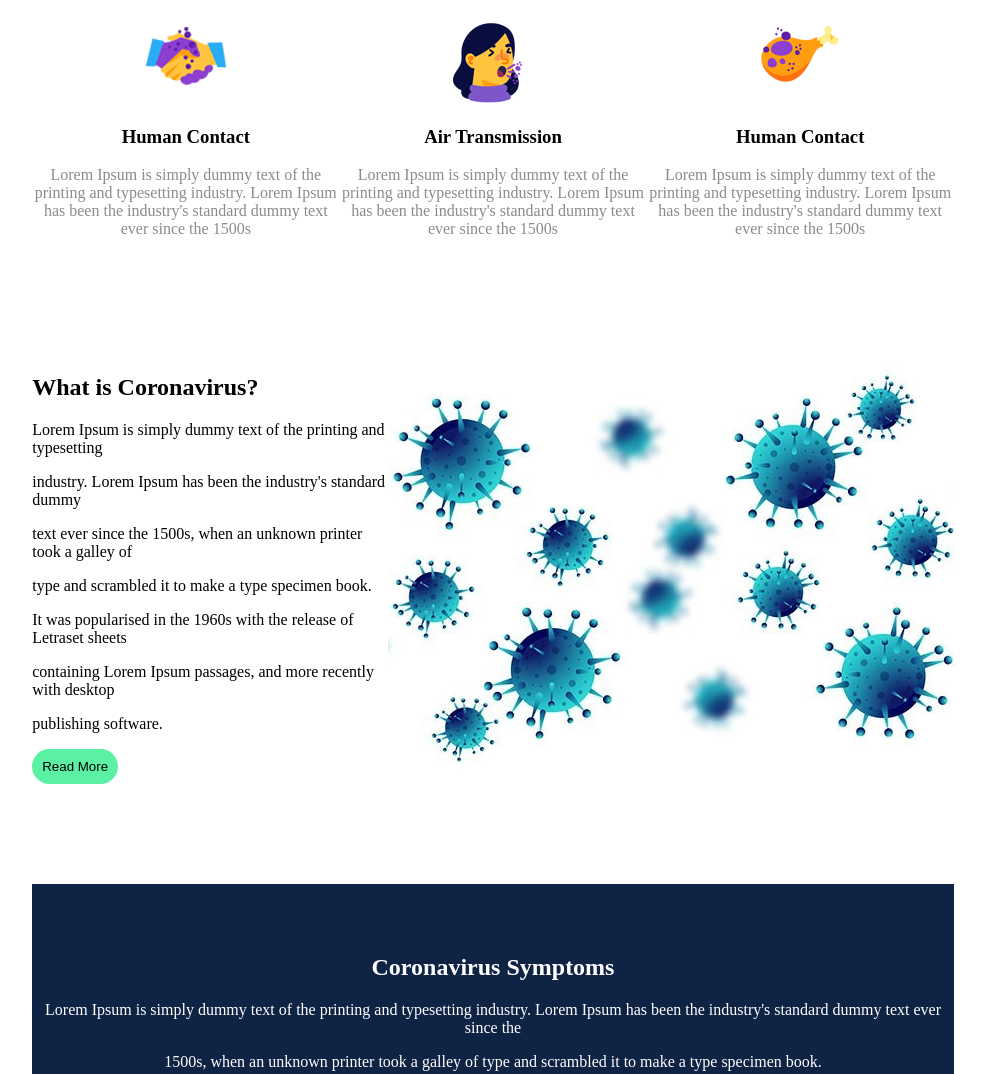
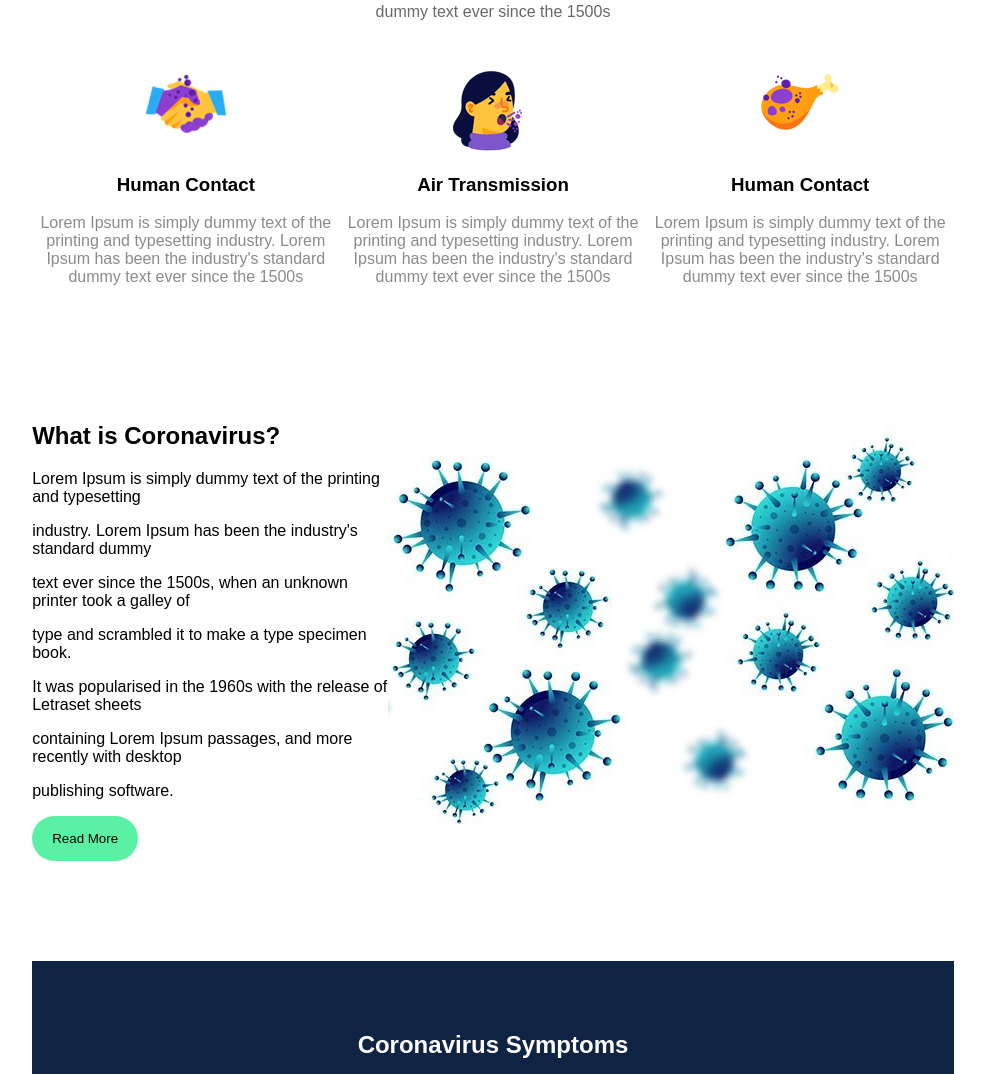
Before and after one commit to Mohammed-khalfioui/Mohammed-khalfioui.github.io, a plain HTML site: page Mohammed/CORONA.HTML in a window 1280 px wide. Shown: the part 872-1946 px from the top of the page, without its empty margins (147-1132 px from the left). Drawn offline with Linux system fonts and the light colour scheme.

Commit message:
Update style.css

```diff
--- a/Mohammed/style.css
+++ b/Mohammed/style.css
@@ -4,6 +4,23 @@ body{
     margin: auto;
     padding: 0;
     width: 80%;
+    font-family: 'Jost', sans-serif;
+    font-family: 'Libre Franklin', sans-serif;
+    font-family: 'Montserrat', sans-serif;
+    font-family: 'Open Sans', sans-serif;
+    font-family: 'Roboto', sans-serif;
+    font-family: 'Source Sans Pro', sans-serif;
+}
+a:hover{
+    color: #5af1a4;
+}
+/*button{
+    cursor: pointer;
+    font-size: 12px;
+    width: 90px;
+}*/
+button:hover{
+    background-color: #a9ffd3;
 }
 header{
     background: url(images/haeder.jpg);
@@ -55,7 +72,8 @@ nav ul li a{
     color: white;
 }
 button{
-    padding: 10px 10px;
+    cursor: pointer;
+    padding: 15px 20px;
     background-color: #5af1a4;
     border-radius: 50px;
     border: none;
@@ -85,7 +103,7 @@ button{
 }
 .article3_p{
     /*border: royalblue solid;*/
-    width: 440px;
+    width: 480px;
 }
 .article4{
     /*width: 80%;*/
@@ -96,7 +114,7 @@ button{
     margin-top: 30px;
     background-color: white;
     /*border: 2px solid red;*/
-    width: 280px;
+    width: 291px;
     text-align: center;
     padding: 40px 40px;
     border-radius: 10px;
@@ -233,7 +251,7 @@ footer{
 footer div div div p{
     /*color: red;*/
 }
-footer p{
+footer .footer_p{
     color: rgb(187, 187, 187);
     text-align: center;
     padding-bottom: 15px;
@@ -242,3 +260,6 @@ footer p a{
     color: #5af1a4;
     text-decoration: none;
 }
+.span{
+    color: red;
+}
```
